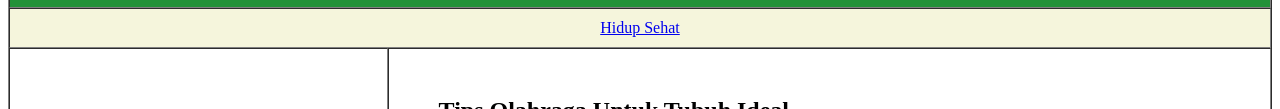
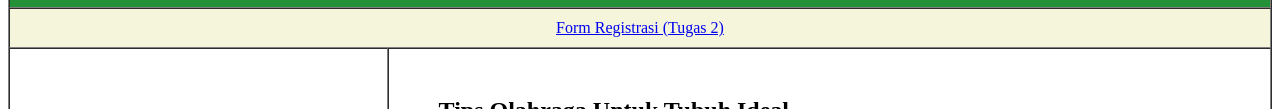
Before and after one commit to syalikha/website-pertama, a plain HTML site: page index.html in a window 1280 px wide. Shown: the part 223-332 px from the top of the page. Drawn offline with Linux system fonts and the light colour scheme.

Commit message:
Update index.html

```diff
--- a/index.html
+++ b/index.html
@@ -13,7 +13,7 @@
         <!-- Main Menu -->
            <tr style="background-color:rgb(245, 245, 220);">
             <td colspan="2" style="text-align:center">
-                <a href="https://syalikha.github.io/form1-website/">Hidup Sehat</a>
+                <a href="https://syalikha.github.io/form1-website/">Form Registrasi (Tugas 2)</a>
             </td>
            </tr>
         <!-- Sidebar -->
```
